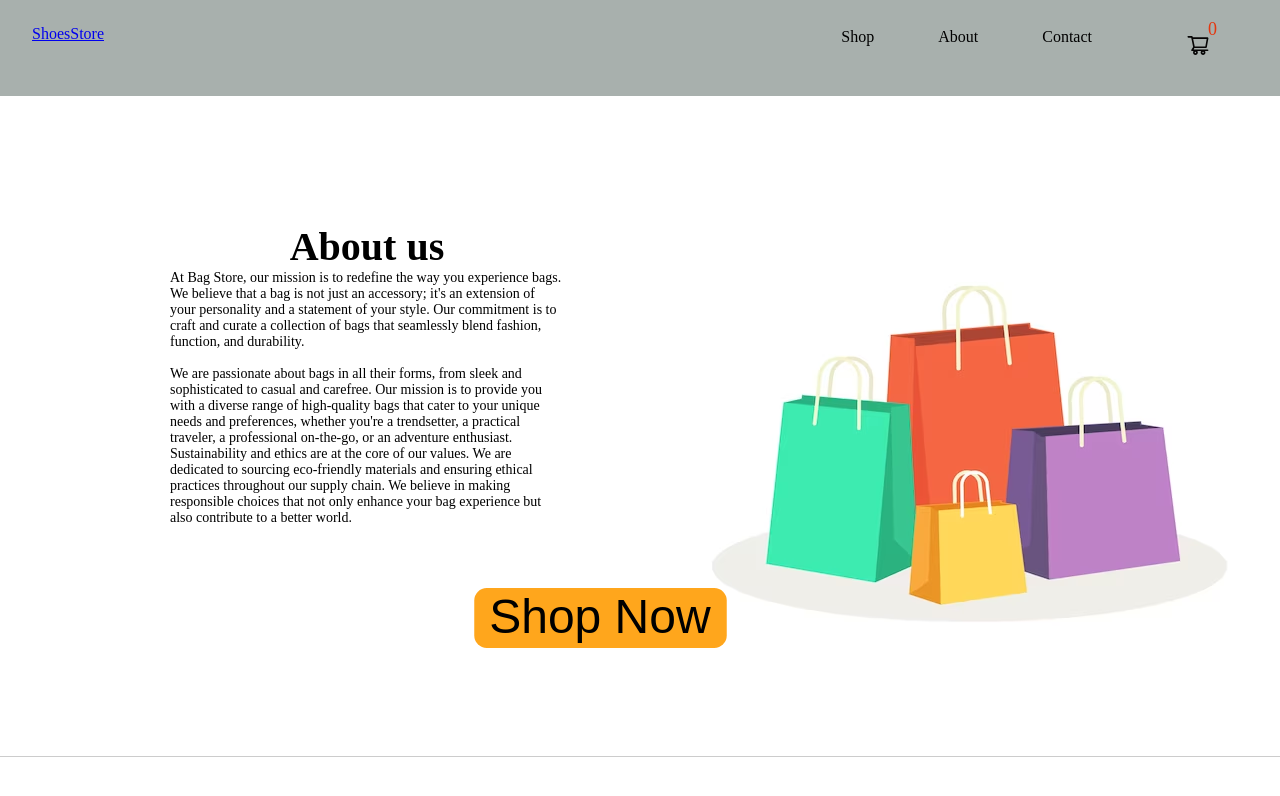
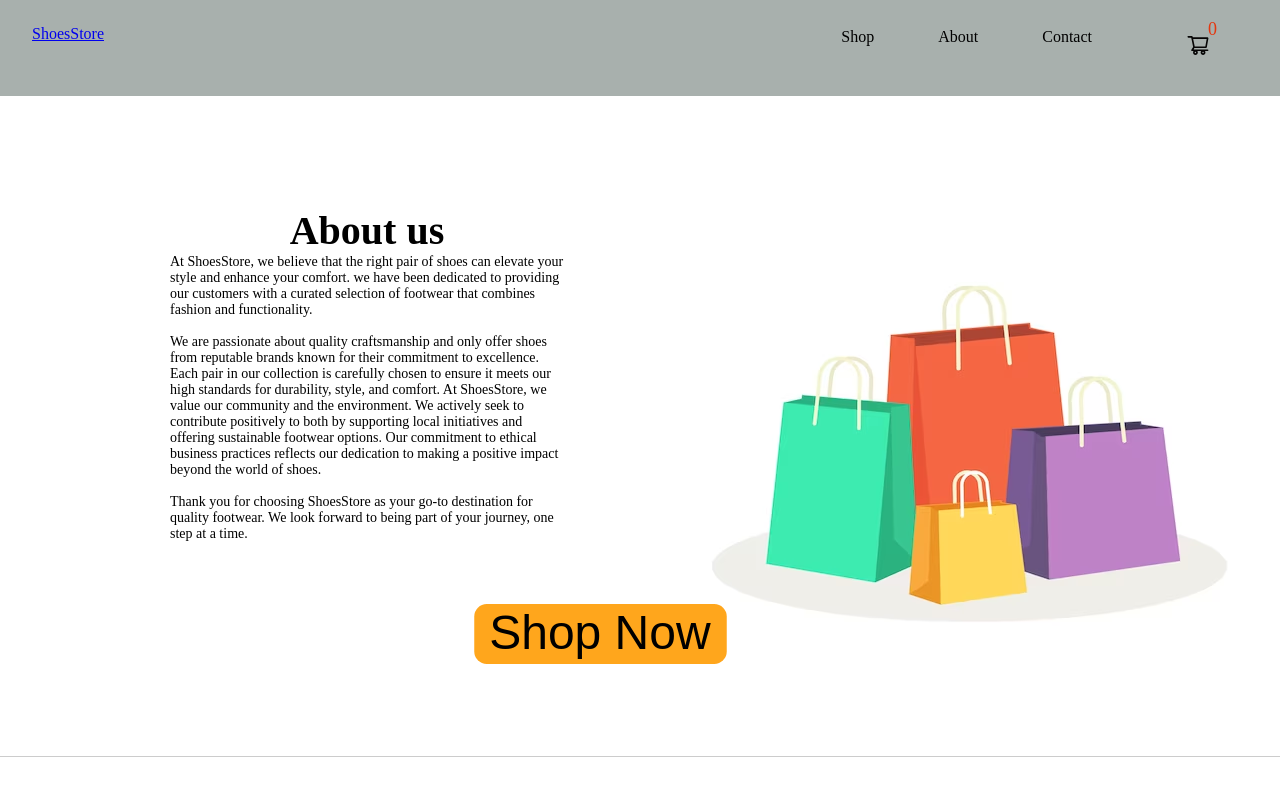
Before and after one commit to mohitkg01/shoes, a React (Create React App) app: page /about in a window 1280 px wide. Shown: the top 796 px of the page. Built offline with nearby package versions, Linux system fonts and the light colour scheme.

Commit message:
about us page update

```diff
--- a/src/Components/Header/About/About.jsx
+++ b/src/Components/Header/About/About.jsx
@@ -10,15 +10,13 @@ const About = () => {
     <div className="about">
       <div className="aboutus">
         <h1>About us</h1>
-        <p>At Bag Store, our mission is to redefine the way you experience bags. We believe that a bag is not just an accessory;
-           it's an extension of your personality and a statement of your style. Our commitment is to craft and curate a collection
-            of bags that seamlessly blend fashion, function, and durability.</p>
-          <p>We are passionate about bags in all their forms, from sleek and sophisticated to casual and carefree.
-           Our mission is to provide you with a diverse range of high-quality bags that cater to your unique needs
-            and preferences, whether you're a trendsetter, a practical traveler, a professional on-the-go, or an adventure
-            enthusiast. Sustainability and ethics are at the core of our values. We are dedicated to
-          sourcing eco-friendly materials and ensuring ethical practices throughout our supply chain.
-           We believe in making responsible choices that not only enhance your bag experience but also contribute to a better world.</p>
+        <p>At ShoesStore, we believe that the right pair of shoes can elevate your style and enhance your comfort.
+           we have been dedicated to providing our customers with a curated selection of footwear that combines fashion and functionality.</p>
+          <p>We are passionate about quality craftsmanship and only offer shoes from reputable brands known for their commitment to excellence.
+             Each pair in our collection is carefully chosen to ensure it meets our high standards for durability, style, and comfort.
+             At ShoesStore, we value our community and the environment. We actively seek to contribute positively to both by supporting local initiatives and offering sustainable footwear options.
+              Our commitment to ethical business practices reflects our dedication to making a positive impact beyond the world of shoes.
+              </p><p>Thank you for choosing ShoesStore as your go-to destination for quality footwear. We look forward to being part of your journey, one step at a time.</p>
       </div>
       <div className="button">
         <button>Shop Now</button>
```
